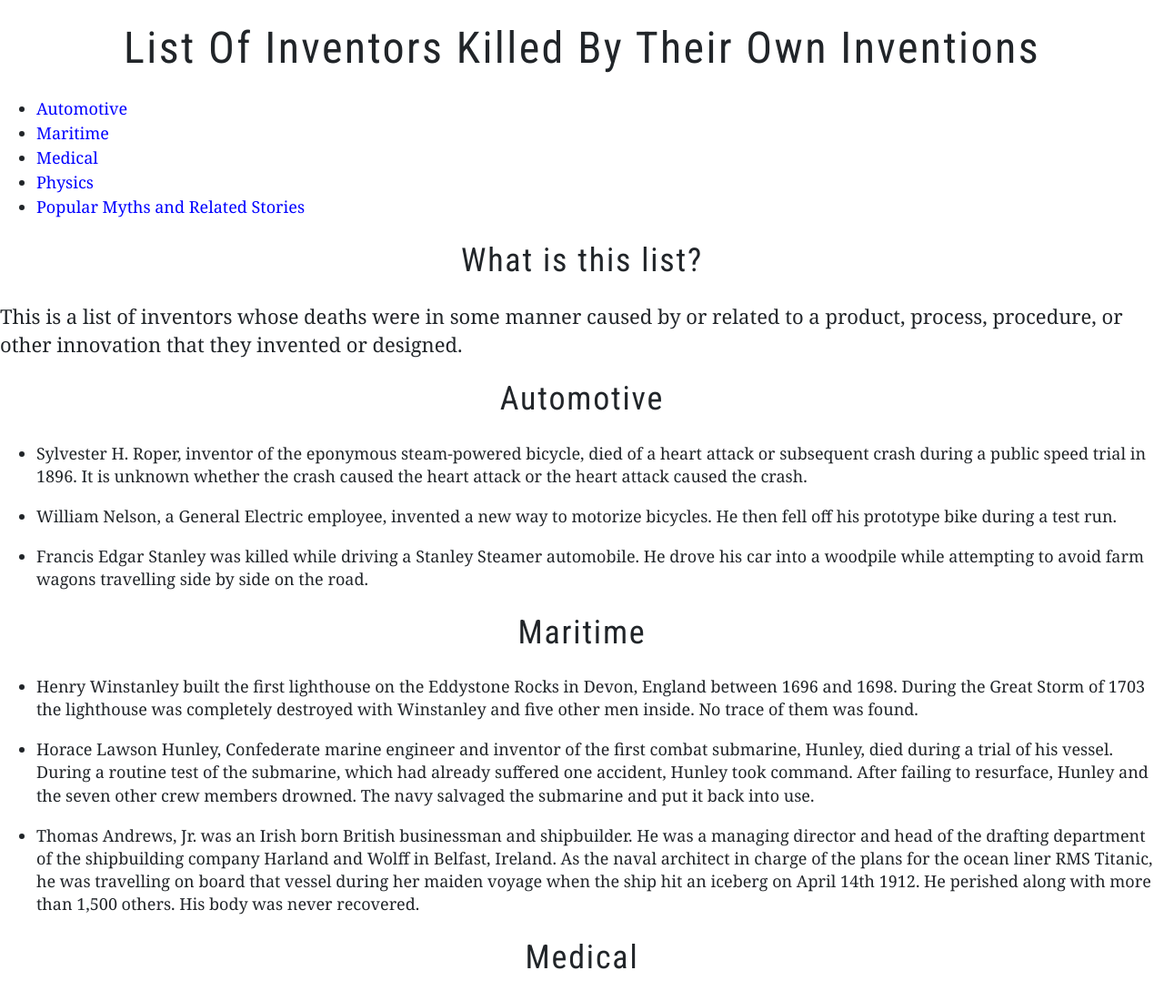
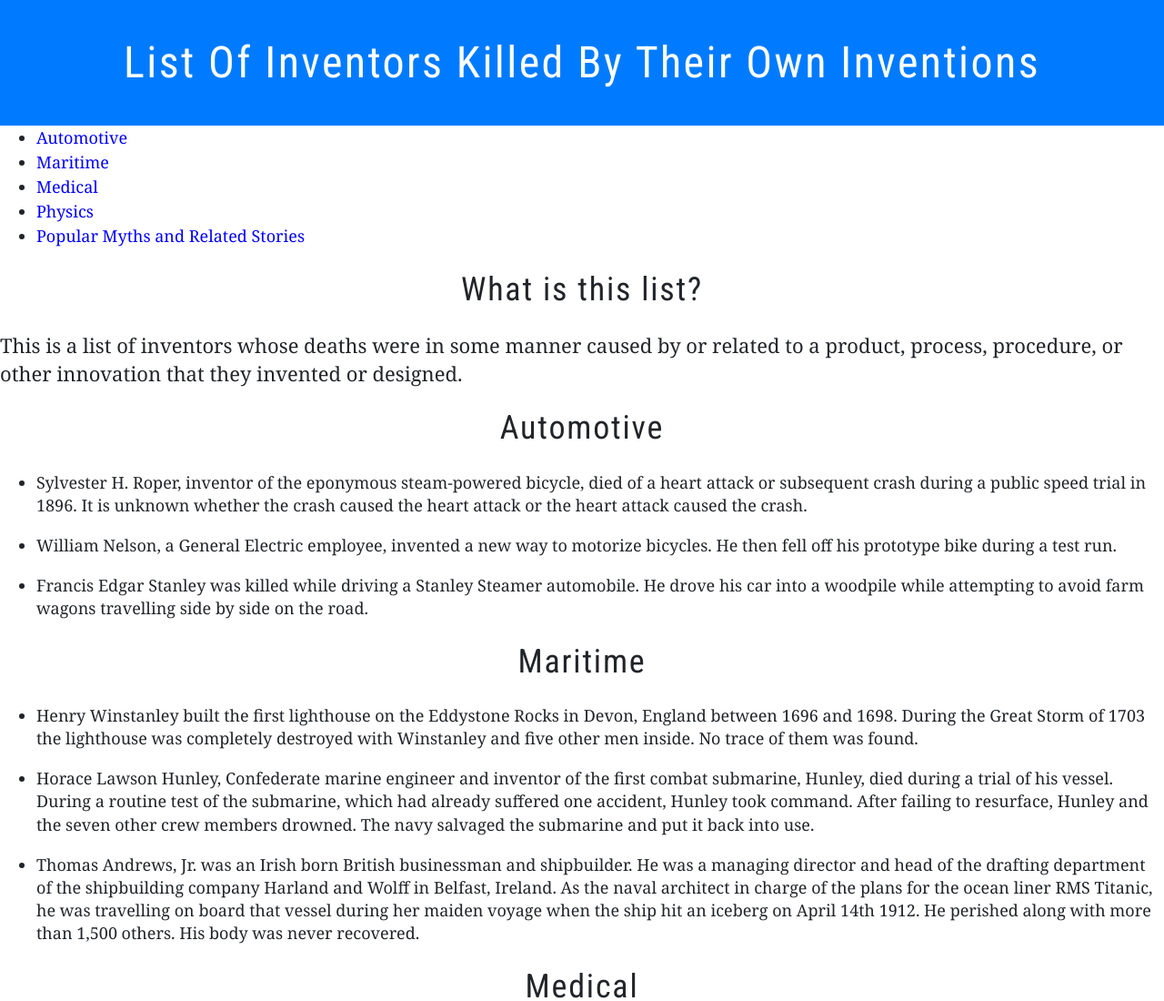
Before and after one commit to Faithfuloscar/COMP001B.Assignment6, a plain HTML site: page index.html in a window 1280 px wide. Shown: the top 1100 px of the page at 91% size. Drawn offline with nearby package versions, Linux system fonts and the light colour scheme.

Commit message:
created header with bootstrap

```diff
--- a/index.html
+++ b/index.html
@@ -12,13 +12,11 @@
 </head>
 
 <body>
-	<div id="header-container">
-		<div>
-			<header>
+			<!--Created header element to span the full width-->
+			<header class="bg-primary text-white text-center py-3">
 				<h1>List Of Inventors Killed By Their Own Inventions</h1>
 			</header>
-		</div>
-	</div>
+
 	<div id="main-container">
 		<div>
 			<nav>
```
